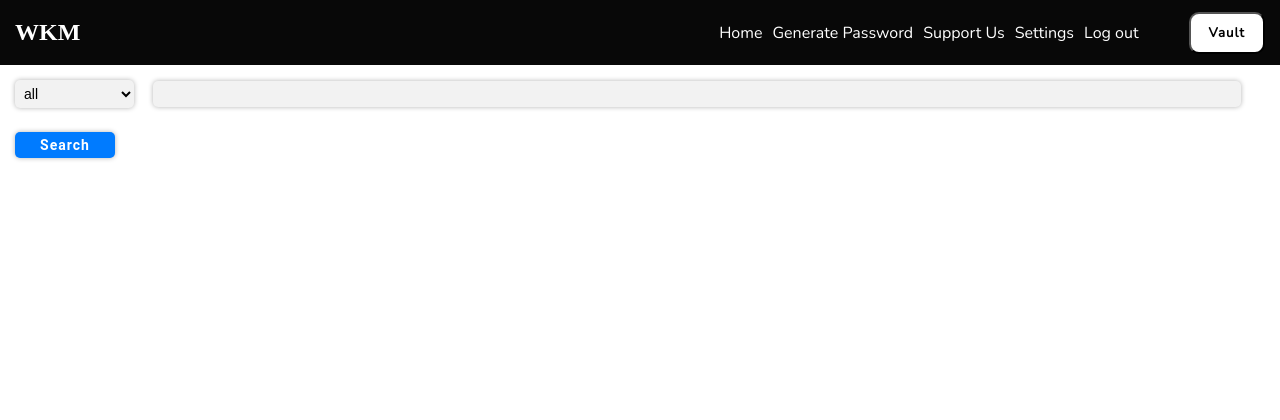
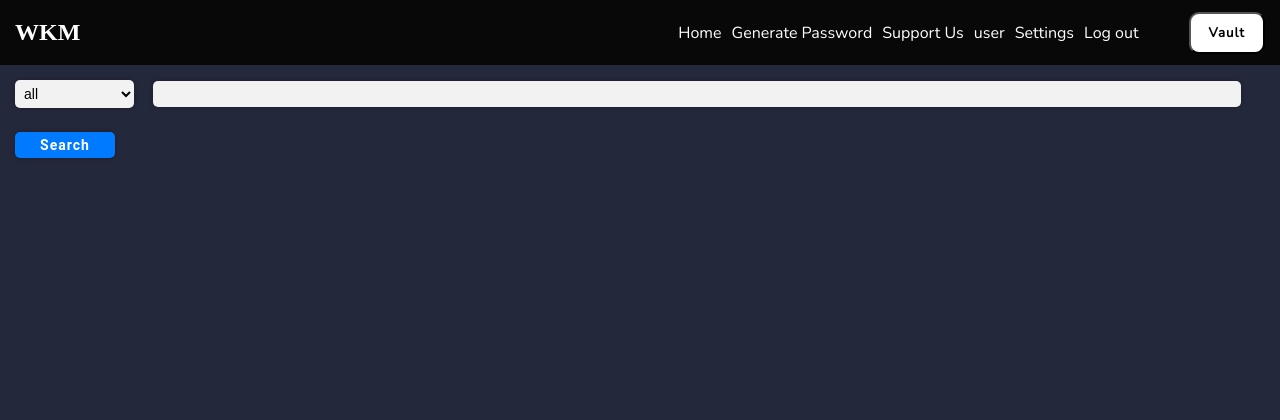
Before and after one commit to cpadlab/vkm, a Python web app: template templates/category.html in a window 1280 px wide. Shown: the top 420 px of the page. Run offline with Jinja, Linux system fonts and the light colour scheme; the template is opened without the code that fills it, so the values that code supplies are empty; some web fonts are replaced.

Commit message:
Category 'Finish'

```diff
--- a/css/generate-key.css
+++ b/css/generate-key.css
@@ -1,4 +1,4 @@
-body {font-family: "Roboto", sans-serif;-webkit-font-smoothing: antialiased;-moz-osx-font-smoothing: grayscale;  color: #000;background: #007bff;}
+body {font-family: "Roboto", sans-serif;-webkit-font-smoothing: antialiased;-moz-osx-font-smoothing: grayscale;  color: #000;background: #24283b;}
 #generate {font-family: "Roboto", sans-serif;text-transform: uppercase;outline: 0;background: #007bff;width: 100%;border: 0;padding: 15px;color: #FFFFFF;font-size: 14px;-webkit-transition: all 0.3 ease;transition: all 0.3 ease;cursor: pointer;border-radius: 10px;}
 .form button:hover,.form button:active,.form button:focus {background: #007bff;}
 .form {position: relative;z-index: 1;background: #FFFFFF;max-width: 360px;margin: 0 auto 100px;padding: 45px;text-align: center;box-shadow: 0 0 20px 0 rgba(0, 0, 0, 0.2), 0 5px 5px 0 rgba(0, 0, 0, 0.24);border-radius: 10px;}
--- a/css/login.css
+++ b/css/login.css
@@ -16,4 +16,4 @@
 .container .info span {color: #4d4d4d;font-size: 12px;}
 .container .info span a {color: #000000;text-decoration: none;}
 .container .info span .fa {color: #EF3B3A;}
-body {background: #000;font-family: "Roboto", sans-serif;-webkit-font-smoothing: antialiased;-moz-osx-font-smoothing: grayscale;      }
+body {background: #24283b;font-family: "Roboto", sans-serif;-webkit-font-smoothing: antialiased;-moz-osx-font-smoothing: grayscale;      }
--- a/css/vault.css
+++ b/css/vault.css
@@ -22,7 +22,7 @@
 .ak-btns {display: flex;justify-content: flex-end;margin-top: 10px;}
 .ak-btns button {padding: 5px 10px;border-radius: 5px;border: none;background-color: #007bff;color: #fff;cursor: pointer;margin-left: 10px;}
 .ak-btns button:first-child {background-color: #e9ecef;color: #000;}
-body {transition: opacity 0.5s ease-in-out;}
+body {transition: opacity 0.5s ease-in-out;background: #24283b;}
 .search-bar {width: 85%;font-family: "Roboto", sans-serif;outline: 0;background: #f2f2f2;border: 0;margin: 15px 0 0 15px;padding: 15px;font-size: 14px;border-radius: 10px;padding: 5px;margin-bottom: 10px;border-radius: 5px;border: none;box-shadow: 0 0 5px rgba(0, 0, 0, 0.3);align-items: center;}
 .search-btn{font-family: "Roboto", sans-serif;outline: 0;background: #007bff;border: 0;margin: 15px 0 0 15px;padding: 15px;font-size: 14px;border-radius: 10px;padding: 5px;margin-bottom: 10px;border-radius: 5px;border: none;box-shadow: 0 0 5px rgba(0, 0, 0, 0.3);align-items: center;width: 100px;color: #fff;}
 .categories-selector{outline: 0;background: #f2f2f2;border: 0;;margin: 15px 0 0 15px;padding: 15px;font-size: 14px;border-radius: 10px;padding: 5px;border-radius: 5px;border: none;box-shadow: 0 0 5px rgba(0, 0, 0, 0.3);}
--- a/js/category-item.js
+++ b/js/category-item.js
@@ -23,7 +23,6 @@ function startVault(){
                 body: formData
             })
             .then(response => {
-                console.log(response)
                 return response.json();
             })
             .then(response => {
--- a/templates/category.html
+++ b/templates/category.html
@@ -19,8 +19,10 @@
             <li><a href="http://localhost/vkm/templates/index.html">Home</a></li>
             <li><a href="http://localhost/vkm/templates/generate-key.html">Generate Password</a></li>
             <li><a href="https://github.com/14wual/vkm/" target="_BLANK">Support Us</a></li>
-            <li><a href="http://localhost/vkm/templates/settings.html">Settings</a></li>
-            <li><a href="#"  onclick="loadLogOutScript()">Log out</a></li>
+            <li><a href="#">user</a>
+                <li><a href="http://localhost/vkm/templates/settings.html">Settings</a></li>
+                <li><a href="#"  onclick="loadLogOutScript()">Log out</a></li>
+            </li>
         </ul>
         <div class="right">
             <button id="link-vault">Vault</button>
@@ -67,8 +69,8 @@
                 <input type="password" placeholder="pswd-example" id="pswd-input">
             </div>
             <div class="ank-select-cat">
-                <label for="" id="categorySelect">Category: </label>
-                <select id="options">
+                <label for="" id="categorySelects">Category: </label>
+                <select id="categorySelect">
                     <option value="default">default</option>
                     <option value="social-network">social network</option>
                     <option value="shopping">shopping</option>
--- a/templates/generate-key.html
+++ b/templates/generate-key.html
@@ -19,8 +19,10 @@
             <li><a href="http://localhost/vkm/templates/index.html">Home</a></li>
             <li><a href="http://localhost/vkm/templates/generate-key.html">Generate Password</a></li>
             <li><a href="https://github.com/14wual/vkm/" target="_BLANK">Support Us</a></li>
-            <li><a href="http://localhost/vkm/templates/settings.html">Settings</a></li>
-            <li><a href="#"  onclick="loadLogOutScript()">Log out</a></li>
+            <li><a href="#">user</a>
+                <li><a href="http://localhost/vkm/templates/settings.html">Settings</a></li>
+                <li><a href="#"  onclick="loadLogOutScript()">Log out</a></li>
+            </li>
         </ul>
         <div class="right">
             <button id="link-vault">Vault</button>
--- a/templates/index.html
+++ b/templates/index.html
@@ -18,8 +18,10 @@
             <li><a href="http://localhost/vkm/templates/index.html">Home</a></li>
             <li><a href="http://localhost/vkm/templates/generate-key.html">Generate Password</a></li>
             <li><a href="https://github.com/14wual/vkm/" target="_BLANK">Support Us</a></li>
-            <li><a href="http://localhost/vkm/templates/settings.html">Settings</a></li>
-            <li><a href="#"  onclick="loadLogOutScript()">Log out</a></li>
+            <li><a href="#">user</a>
+                <li><a href="http://localhost/vkm/templates/settings.html">Settings</a></li>
+                <li><a href="#"  onclick="loadLogOutScript()">Log out</a></li>
+            </li>
         </ul>
         <div class="right">
             <button id="link-vault">Vault</button>
```
Also changed, not shown: templates/search.html (+6 -4 lines), templates/vault.html (+6 -4 lines), database/users/root/database.db.
